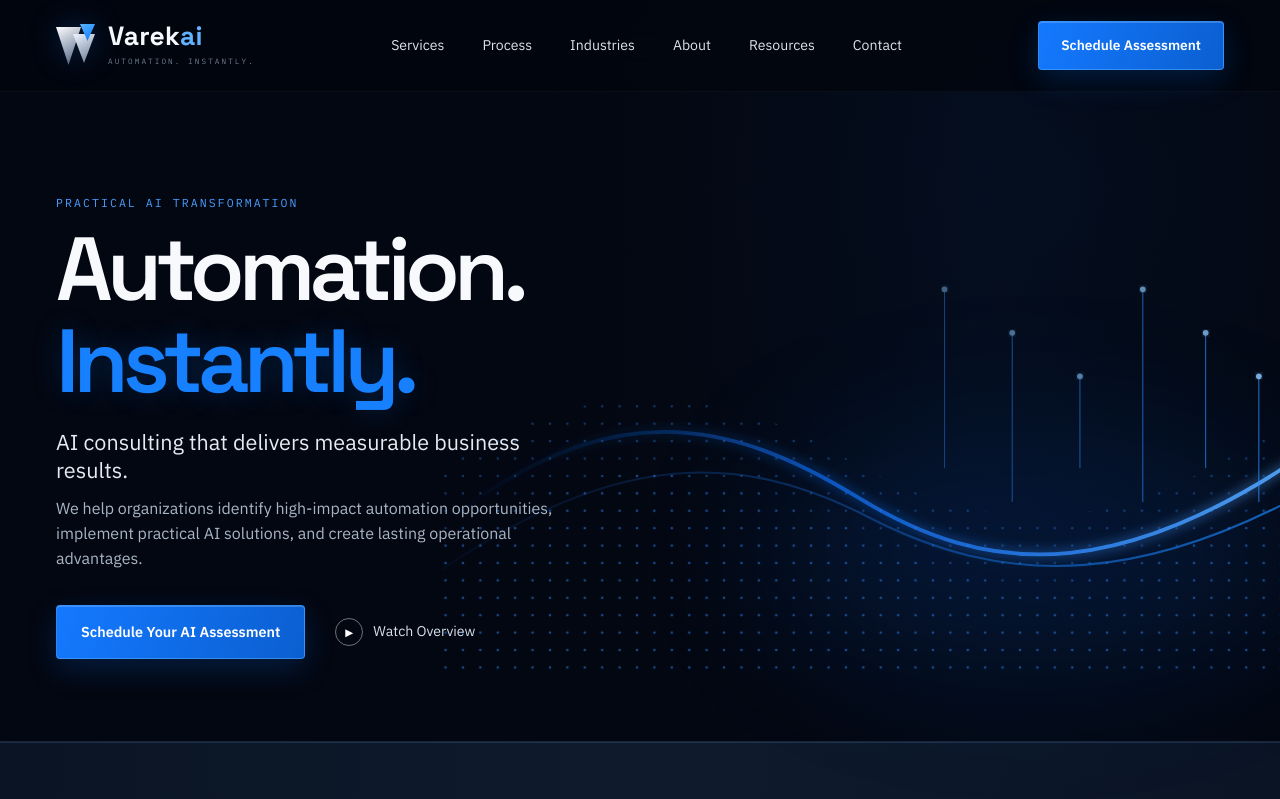
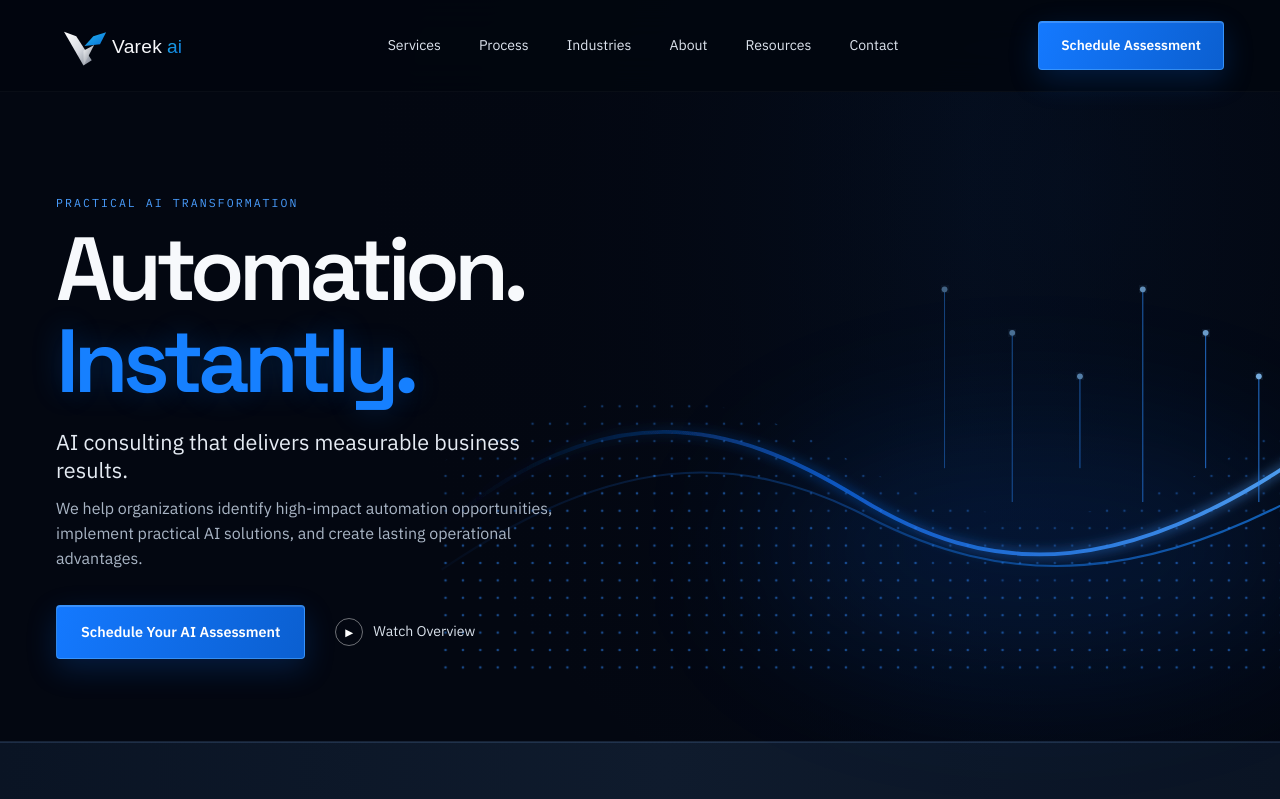
Before and after one commit to varekai-ai/varekai, a Next.js app: page / in a window 1280 px wide. Shown: the top 799 px of the page. Built offline with nearby package versions, Linux system fonts and the light colour scheme.

Commit message:
Use approved logo on homepage

```diff
--- a/app/globals.css
+++ b/app/globals.css
@@ -14,13 +14,7 @@ a{color:inherit;text-decoration:none}
 .site-shell{width:min(100%,1600px);margin:0 auto;background:radial-gradient(circle at 84% 7%,rgba(17,77,155,.14),transparent 26%),var(--bg);box-shadow:0 0 80px rgba(0,0,0,.9);overflow:hidden}
 .site-header{height:92px;display:grid;grid-template-columns:auto 1fr auto;align-items:center;gap:48px;padding:0 56px;border-bottom:1px solid rgba(255,255,255,.03);background:rgba(2,6,14,.88);backdrop-filter:blur(18px);position:relative;z-index:20}
 .brand{display:inline-flex;align-items:center;gap:13px;min-width:max-content}
-.brand-mark{position:relative;width:39px;height:43px;filter:drop-shadow(0 0 14px rgba(36,124,255,.25))}
-.mark-left,.mark-right,.mark-spark{position:absolute;display:block;clip-path:polygon(0 0,100% 0,50% 100%)}
-.mark-left{left:0;top:3px;width:25px;height:38px;background:linear-gradient(150deg,#fff,#7f8fa8 68%,#35455f)}
-.mark-right{left:17px;top:10px;width:22px;height:29px;background:linear-gradient(150deg,#eef5ff,#65758d)}
-.mark-spark{left:24px;top:0;width:15px;height:17px;background:linear-gradient(150deg,#56b6ff,#0876ff)}
-.brand strong{display:block;font-family:var(--font-heading);font-size:1.65rem;line-height:1;letter-spacing:.01em}.brand strong span{color:var(--blue-soft)}
-.brand small{display:block;margin-top:6px;font-family:var(--font-mono);font-size:.48rem;letter-spacing:.27em;text-transform:uppercase;color:#6e7d91}
+.brand-logo{display:block;height:40px;width:auto}
 .site-header nav{display:flex;justify-content:center;gap:38px;font-size:.88rem;color:#dce3ed}.site-header nav a{transition:color .2s}.site-header nav a:hover{color:var(--blue-soft)}
 .nav-cta,.primary-button{display:inline-flex;justify-content:center;align-items:center;border:1px solid rgba(82,171,255,.55);background:linear-gradient(110deg,#1479ff,#0b5fd0);box-shadow:0 10px 30px rgba(14,107,232,.22),inset 0 1px 0 rgba(255,255,255,.18);border-radius:4px;color:#fff;font-weight:600;transition:transform .2s,filter .2s,box-shadow .2s}
 .nav-cta{padding:13px 22px;font-size:.86rem}.nav-cta:hover,.primary-button:hover{transform:translateY(-2px);filter:brightness(1.1);box-shadow:0 14px 34px rgba(14,107,232,.34)}
@@ -43,5 +37,5 @@ a{color:inherit;text-decoration:none}
 footer{display:grid;grid-template-columns:1.35fr .7fr .9fr 1fr;gap:70px;padding:44px 56px 24px;background:#030711}footer h3{margin:0 0 14px;font-size:.9rem}footer>div:not(.footer-brand):not(.footer-bottom){display:flex;flex-direction:column;gap:8px;color:#9ca8b8;font-size:.82rem}.footer-brand p{max-width:290px;color:#9ca8b8;font-size:.82rem}.footer-button{margin-top:12px;padding:10px 14px;border:1px solid #216bd0;border-radius:4px;color:#e9f2ff;text-align:center}.footer-bottom{grid-column:1/-1;display:flex;justify-content:space-between;padding-top:20px;border-top:1px solid rgba(255,255,255,.07);color:#667386;font-size:.72rem}
 @media(max-width:1100px){.site-header{gap:22px;padding-inline:28px}.site-header nav{gap:20px}.hero{padding-inline:36px}.services-grid{grid-template-columns:repeat(3,1fr)}.process-section,.services-section,.industries-section{padding-inline:36px}}
 @media(max-width:820px){.site-header{height:auto;padding:22px 24px;grid-template-columns:1fr auto}.site-header nav{display:none}.hero{min-height:760px;grid-template-columns:1fr;padding:72px 24px 300px}.hero-copy{max-width:620px}.wave-field{width:110%;height:58%;right:-16%;bottom:-3%}.process-grid{grid-template-columns:repeat(2,1fr);gap:36px 0}.process-step:nth-child(2):after{display:none}.services-grid{grid-template-columns:repeat(2,1fr)}.industries-grid{grid-template-columns:repeat(3,1fr);gap:20px}.industry:nth-child(3){border-right:0}.about-strip{grid-template-columns:1fr;gap:28px;padding-inline:28px}.cta-section{margin-inline:28px;align-items:flex-start;flex-direction:column}footer{grid-template-columns:repeat(2,1fr);padding-inline:28px}}
-@media(max-width:560px){.site-header{padding:18px 18px}.nav-cta{display:none}.brand strong{font-size:1.35rem}.hero{min-height:720px;padding:58px 20px 270px}.hero h1{font-size:3.8rem}.hero-lede{font-size:1.15rem}.hero-actions{align-items:stretch;flex-direction:column;gap:18px}.primary-button{width:100%}.wave-field{width:145%;right:-36%}.process-section,.services-section,.industries-section{padding:38px 20px}.process-grid{grid-template-columns:1fr}.process-step{padding:0 8px 28px}.process-step:after{display:none}.services-grid{grid-template-columns:1fr}.service-card{min-height:auto}.industries-grid{grid-template-columns:repeat(2,1fr)}.industry{border-right:0}.about-strip{padding:58px 20px}.about-strip h2{font-size:2.25rem}.cta-section{margin:20px;padding:24px}.cta-section h2{font-size:1.65rem}footer{grid-template-columns:1fr;gap:28px;padding:40px 20px 20px}.footer-bottom{flex-direction:column;gap:8px}}
+@media(max-width:560px){.site-header{padding:18px 18px}.nav-cta{display:none}.hero{min-height:720px;padding:58px 20px 270px}.hero h1{font-size:3.8rem}.hero-lede{font-size:1.15rem}.hero-actions{align-items:stretch;flex-direction:column;gap:18px}.primary-button{width:100%}.wave-field{width:145%;right:-36%}.process-section,.services-section,.industries-section{padding:38px 20px}.process-grid{grid-template-columns:1fr}.process-step{padding:0 8px 28px}.process-step:after{display:none}.services-grid{grid-template-columns:1fr}.service-card{min-height:auto}.industries-grid{grid-template-columns:repeat(2,1fr)}.industry{border-right:0}.about-strip{padding:58px 20px}.about-strip h2{font-size:2.25rem}.cta-section{margin:20px;padding:24px}.cta-section h2{font-size:1.65rem}footer{grid-template-columns:1fr;gap:28px;padding:40px 20px 20px}.footer-bottom{flex-direction:column;gap:8px}}
 @media(prefers-reduced-motion:reduce){html{scroll-behavior:auto}*{transition:none!important}}
--- a/app/page.tsx
+++ b/app/page.tsx
@@ -15,16 +15,6 @@ const process = [
 ];
 
 const industries = ["Home Services", "Healthcare", "Construction", "Manufacturing", "Professional Services", "Financial Services"];
-
-function Mark() {
-  return (
-    <div className="brand-mark" aria-hidden="true">
-      <span className="mark-left" />
-      <span className="mark-right" />
-      <span className="mark-spark" />
-    </div>
-  );
-}
 
 function Icon({ index }: { index: number }) {
   const icons = ["✦", "⌘", "◫", "↗", "◔", "⟳"];
@@ -73,7 +63,7 @@ export default function Home() {
   return (
     <div className="site-shell">
       <header className="site-header">
-        <a className="brand" href="#top" aria-label="Varekai home"><Mark /><span><strong>Varek<span>ai</span></strong><small>Automation. Instantly.</small></span></a>
+        <a className="brand" href="#top" aria-label="Varekai home"><img src="/varekai-logo-horizontal.svg" alt="Varekai AI" className="brand-logo" /></a>
         <nav aria-label="Primary navigation">
           <a href="#services">Services</a><a href="#process">Process</a><a href="#industries">Industries</a><a href="#about">About</a><a href="#resources">Resources</a><a href="#contact">Contact</a>
         </nav>
@@ -136,7 +126,7 @@ export default function Home() {
       </main>
 
       <footer id="resources">
-        <div className="footer-brand"><a className="brand" href="#top"><Mark /><span><strong>Varek<span>ai</span></strong><small>Automation. Instantly.</small></span></a><p>We help organizations assess, advise, implement, and optimize AI solutions that deliver measurable business impact.</p></div>
+        <div className="footer-brand"><a className="brand" href="#top"><img src="/varekai-logo-horizontal.svg" alt="Varekai AI" className="brand-logo" /></a><p>We help organizations assess, advise, implement, and optimize AI solutions that deliver measurable business impact.</p></div>
         <div><h3>Company</h3><a href="#about">About Us</a><a href="#process">Our Process</a><a href="#contact">Careers</a><a href="#resources">Insights</a></div>
         <div><h3>Services</h3><a href="#services">AI Assessment</a><a href="#services">Automation</a><a href="#services">AI Assistants</a><a href="#services">Business Intelligence</a></div>
         <div><h3>Get in Touch</h3><a href="mailto:hello@varekai.ai">hello@varekai.ai</a><span>Dallas, Texas</span><a className="footer-button" href="#contact">Schedule Assessment</a></div>
```
